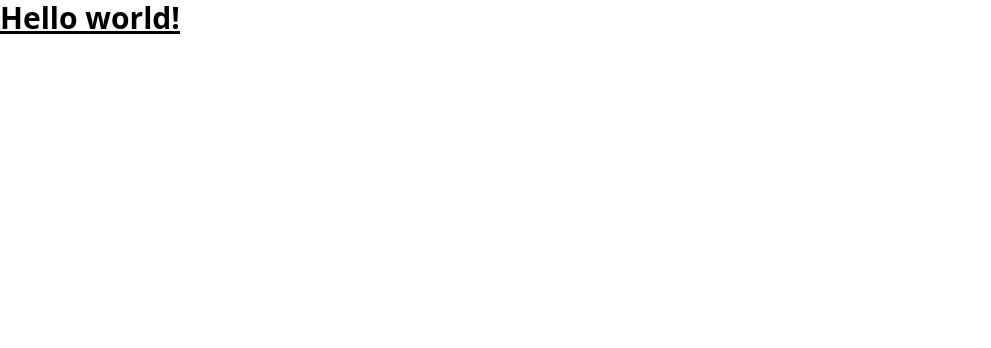
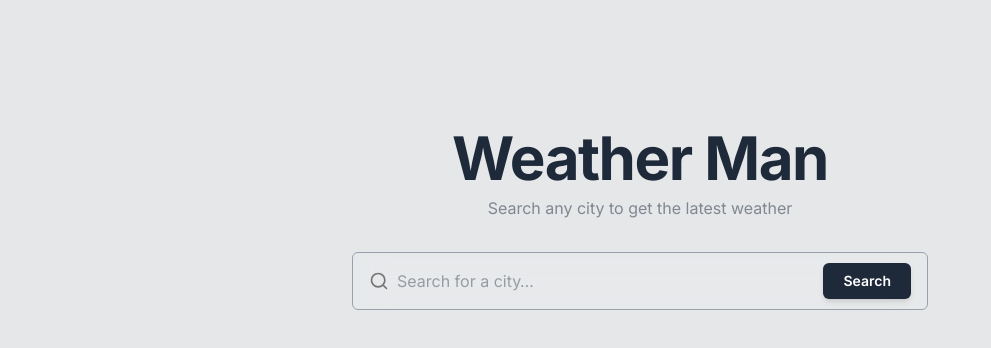
Before and after one commit to karanyadavv/weather-man, a React (Vite) app in the folder frontend/: page / in a window 1280 px wide. Shown: the top 348 px of the page, without its empty margins (0-991 px from the left). Built offline with nearby package versions, Linux system fonts and the light colour scheme.

Commit message:
feat(frontend): implement search bar component with input handling

```diff
--- a/frontend/src/App.jsx
+++ b/frontend/src/App.jsx
@@ -1,13 +1,23 @@
-
-import './App.css'
+import SearchBar from './components/SearchBar';
+import './App.css';
 
 function App() {
+  const handleSearch = (city) => {
+    console.log('Searching weather for:', city);
+    // TODO: call backend API and update weather state
+  };
 
   return (
-    <h1 className="text-3xl font-bold underline">
-      Hello world!
-    </h1>
-  )
+    <div className="min-h-screen flex flex-col items-center mt-20 px-4 py-12">
+      <h1 className="text-4xl md:text-6xl font-bold text-gray-800 mb-2 tracking-tight">
+        Weather Man
+      </h1>
+      <p className="text-gray-800/50 mb-8 text-base">
+        Search any city to get the latest weather
+      </p>
+      <SearchBar onSearch={handleSearch} />
+    </div>
+  );
 }
 
-export default App
+export default App;
--- /dev/null
+++ b/frontend/src/components/SearchBar.jsx
@@ -0,0 +1,56 @@
+import { useState } from 'react';
+
+const SearchBar = ({ onSearch }) => {
+    const [city, setCity] = useState('');
+
+    const handleSubmit = (e) => {
+        e.preventDefault();
+        const trimmed = city.trim();
+        if (!trimmed) return;
+        onSearch(trimmed);
+    };
+
+    return (
+        <form onSubmit={handleSubmit} className="w-full max-w-xl mx-auto">
+            <div className="flex items-center gap-2 rounded-md bg-white/10 backdrop-blur-lg border border-gray-400 px-4 py-2">
+                {/* Search icon */}
+                <svg
+                    xmlns="http://www.w3.org/2000/svg"
+                    className="h-5 w-5 shrink-0 text-black/50"
+                    fill="none"
+                    viewBox="0 0 24 24"
+                    stroke="currentColor"
+                    strokeWidth={2}
+                >
+                    <path
+                        strokeLinecap="round"
+                        strokeLinejoin="round"
+                        d="M21 21l-4.35-4.35M11 19a8 8 0 100-16 8 8 0 000 16z"
+                    />
+                </svg>
+
+                {/* City input */}
+                <input
+                    id="city-input"
+                    type="text"
+                    value={city}
+                    onChange={(e) => setCity(e.target.value)}
+                    placeholder="Search for a city…"
+                    autoComplete="off"
+                    className="flex-1 bg-transparent text-gray-800 placeholder-gray-800/40 text-base outline-none py-2"
+                />
+
+                {/* Submit button */}
+                <button
+                    id="search-button"
+                    type="submit"
+                    className="shrink-0 rounded-md px-5 py-2 text-sm font-semibold text-white shadow-md duration-200 active:scale-95 bg-gray-800 cursor-pointer"
+                >
+                    Search
+                </button>
+            </div>
+        </form>
+    );
+}
+
+export default SearchBar;
--- a/frontend/src/index.css
+++ b/frontend/src/index.css
@@ -1 +1,10 @@
+@import url('https://fonts.googleapis.com/css2?family=Inter:wght@400;500;600;700&display=swap');
 @import "tailwindcss";
+
+body {
+    font-family: 'Inter', sans-serif;
+    min-height: 100vh;
+    margin: 0;
+    background: #e5e7e9;
+    color: #070707;
+}
```
